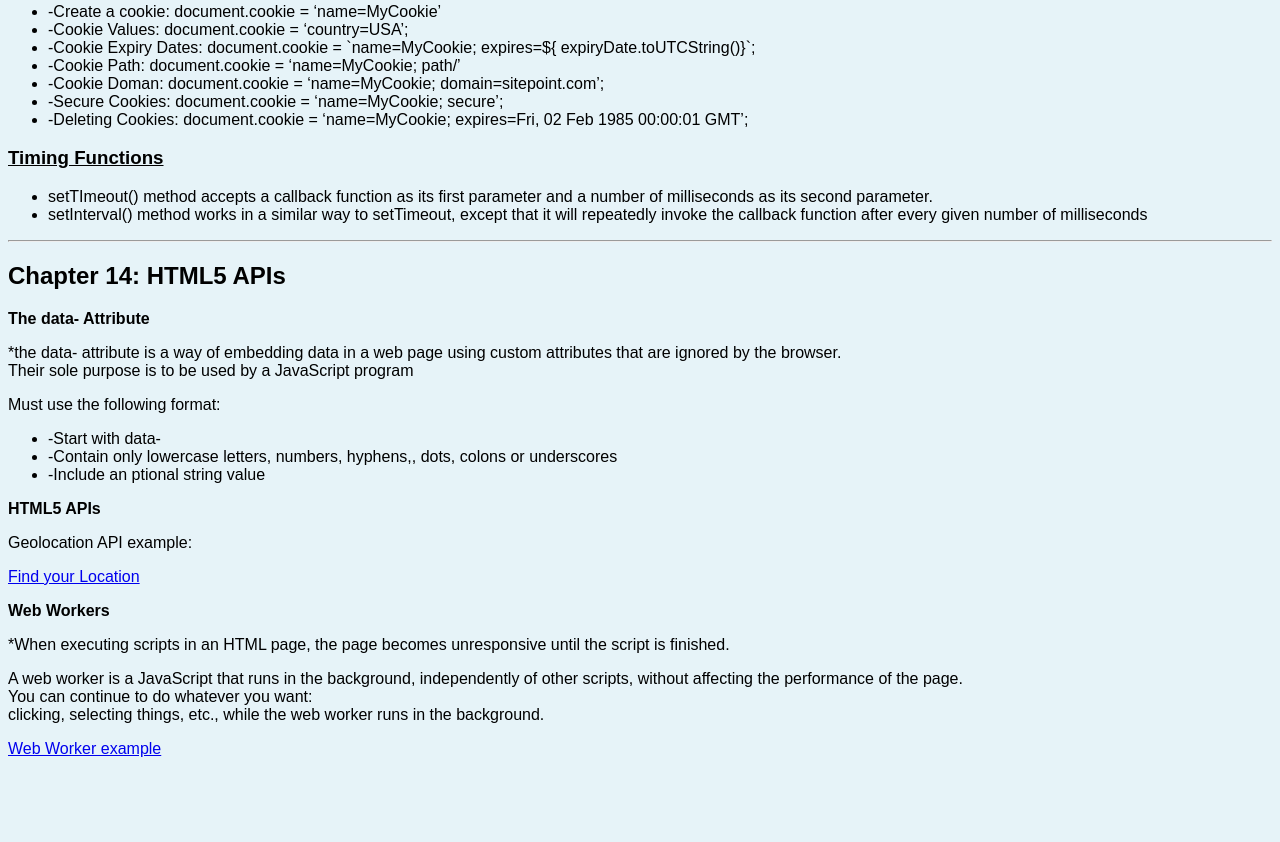
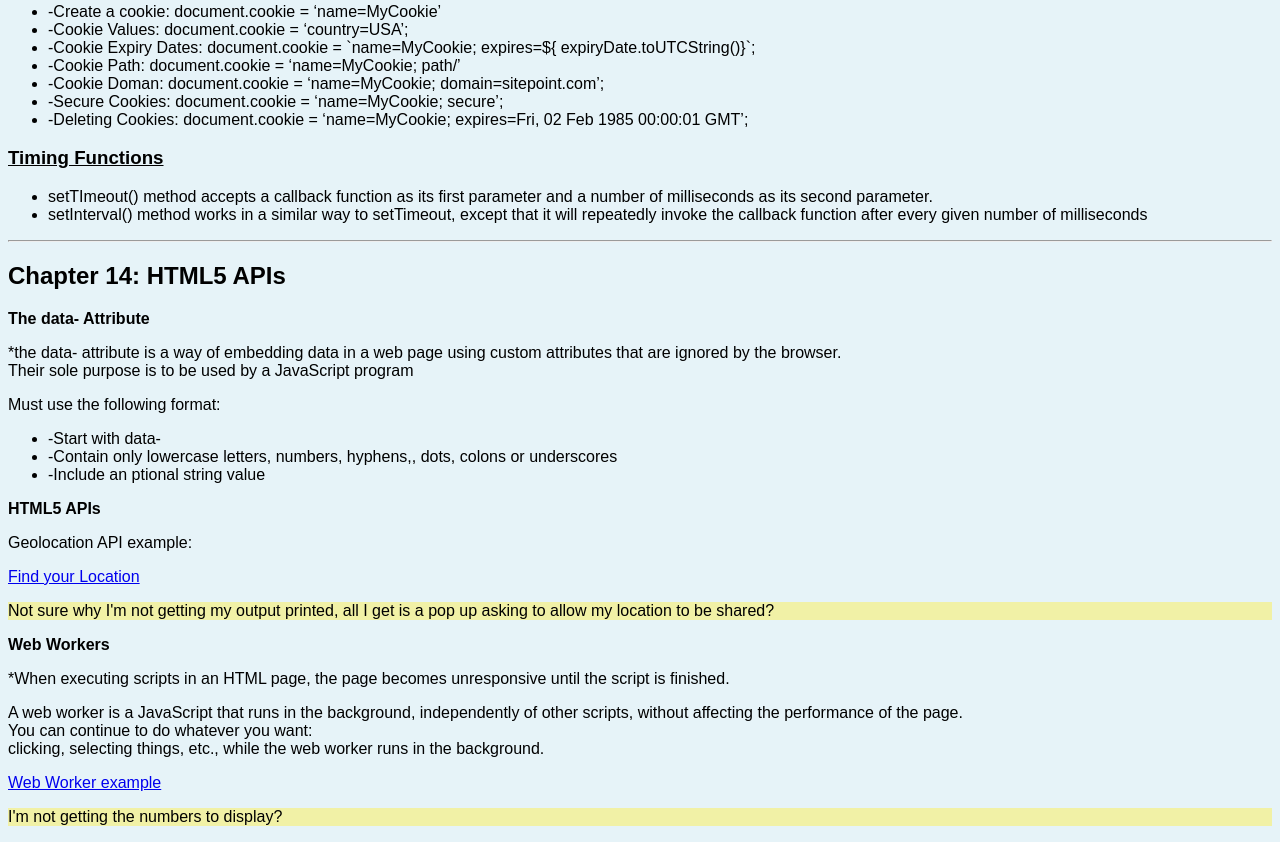
Before and after one commit to ashley-whiting/wdd330, a plain HTML site: page week9/index.html in a window 1280 px wide. Shown: the part 1531-2373 px from the top of the page. Before the commit the page ends 2297 px from the top, so only its background shows below. Drawn offline with Linux system fonts and the light colour scheme.

Commit message:
questions

```diff
--- a/week9/index.html
+++ b/week9/index.html
@@ -134,6 +134,7 @@
      <p><b>HTML5 APIs</b>
      <p>Geolocation API example:</p>
      <a href="geolocationapi.html">Find your Location</a>
+     <p id="highlight">Not sure why I'm not getting my output printed, all I get is a pop up asking to allow my location to be shared?</p>
 
     <p><b>Web Workers</b></p>
     <p>*When executing scripts in an HTML page, the page becomes unresponsive until the script is finished.</p>
@@ -141,6 +142,7 @@
          You can continue to do whatever you want:<br>
          clicking, selecting things, etc., while the web worker runs in the background.</p>
          <a href="webworker.html">Web Worker example</a>
+         <p id="highlight">I'm not getting the numbers to display?</p>
 
 
 
```
